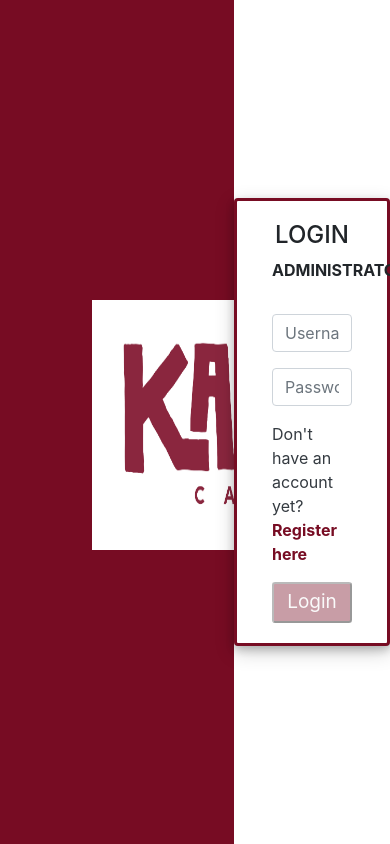
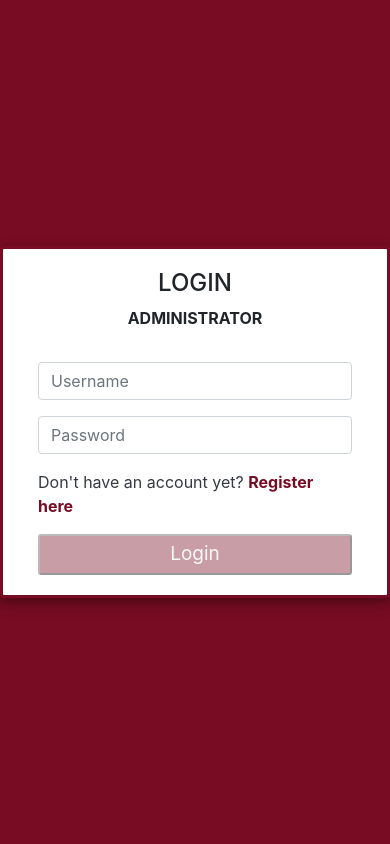
Before and after one commit to jonasmulingbayan/kaiju_cafe, a PHP site: page /admin/login.php in a window 390 px wide; the page is wider, and only the part inside the window is pictured. Run offline with PHP 8.4, Linux system fonts and the light colour scheme; some libraries are stand-ins or nearby versions.

Commit message:
Added Responsive Style to Admin Login

```diff
--- a/admin/assets/css/login.css
+++ b/admin/assets/css/login.css
@@ -5,13 +5,12 @@ body{
 }
 main#main{
 	width:100%;
-	height: calc(100%);
+	height: 100vh;
 	background:white;
+	display: flex;
 
 }
 #login-right{
-	position: absolute;
-	right:0;
 	width:40%;
 	height: calc(100%);
 	background:white;
@@ -19,13 +18,12 @@ main#main{
 	align-items: center;
 }
 #login-left{
-	position: absolute;
-	left:0;
 	width:60%;
 	height: calc(100%);
 	background:#770c23;
 	display: flex;
 	align-items: center;
+	justify-content: center;
 }
 #login-right .card{
 	margin: auto
@@ -68,3 +66,37 @@ main#main{
     border: 1px solid #770c23;
     box-shadow: none;
 }
+
+@media(max-width:1150px){
+	#login-right{
+		width:50%;
+	}
+	#login-left{
+		width:50%;
+	}
+
+	.logo img{
+		height: 150px;
+		width: 250px;
+		margin: auto;
+		margin-left:-50px;
+	}
+}
+
+@media(max-width:998px){
+	#login-right{
+		width:100%;
+		background: #770c23;
+	}
+	#login-left{
+		width:50%;
+		display: none;
+	}
+
+	.logo img{
+		height: 150px;
+		width: 250px;
+		margin: auto;
+		margin-left:-50px;
+	}
+}
```
